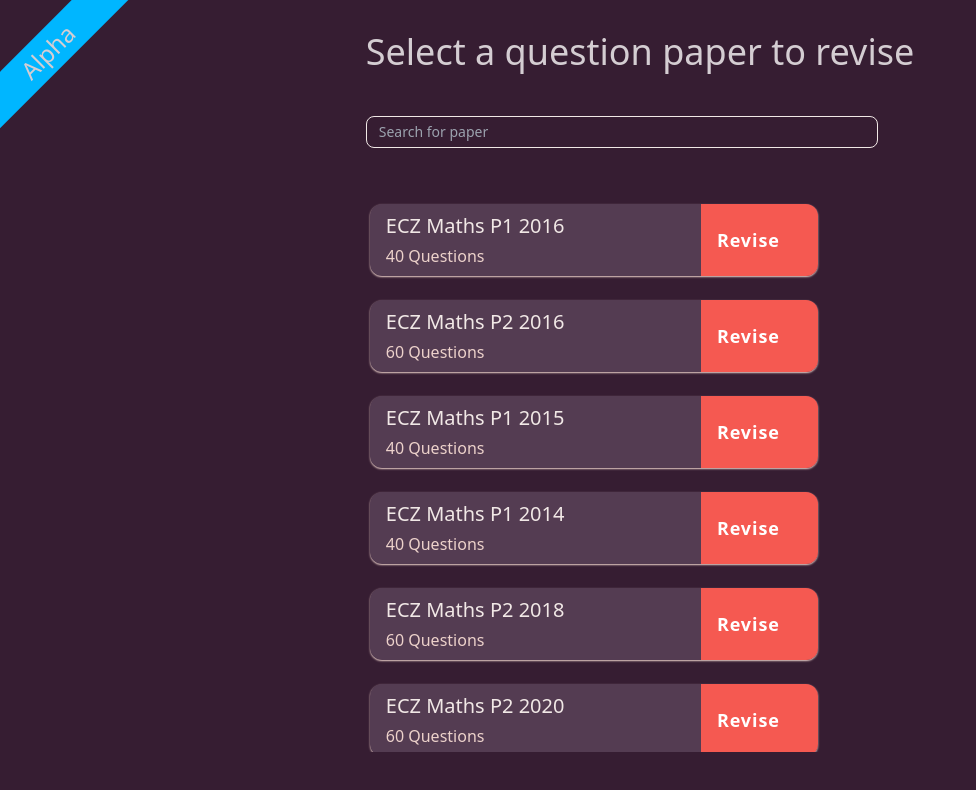
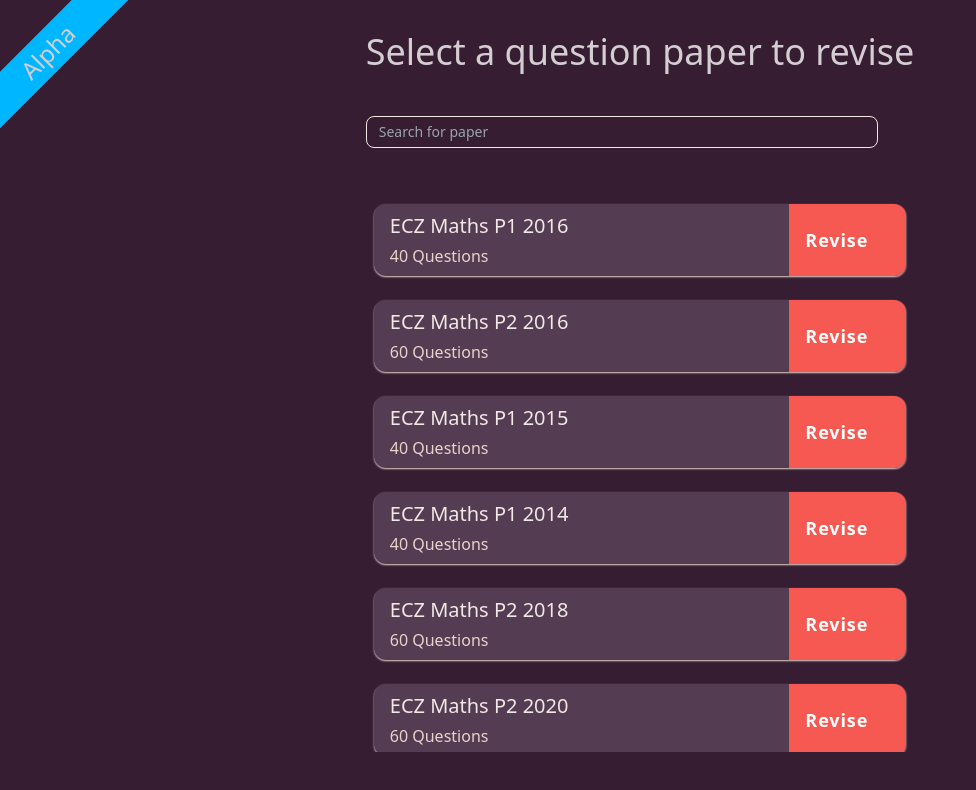
Before and after one commit to Alinaswe3/math-tutor, a SvelteKit app: page /menu in a window 1280 px wide. Shown: the top 790 px of the page, without its empty margins (0-976 px from the left). Built offline with nearby package versions, Linux system fonts and the light colour scheme; some icons are missing.

Commit message:
Added the basic html markup to the question page

```diff
--- a/src/app.postcss
+++ b/src/app.postcss
@@ -15,3 +15,9 @@ font-size: 62.5%;
 }
 }
 }
+
+@layer components {
+.container {
+@apply mx-auto w-fit min-h-[30rem] h-[90vh] mt-8 flex gap-8 flex-col;
+}
+}
--- a/src/lib/components/PaperCard.svelte
+++ b/src/lib/components/PaperCard.svelte
@@ -5,7 +5,7 @@
     export let paper: Paper;
 </script>
 
-<div class="shadow-sm shadow-secondary flex gap-4 justify-between min-w-[16rem] max-w-[28rem] rounded-xl bg-accent text-white ">
+<div class="shadow-sm shadow-secondary flex gap-4 justify-between w-full rounded-xl bg-accent text-white ">
     <p class="flex flex-col gap-1 px-4 py-2">
         <span class="text-xl text-primary">
             {paper.paperName}
@@ -14,7 +14,7 @@
             {paper.numQuestions} Questions
         </span>
     </p>
-    <a href={paper.slug} class="rounded-r-xl text-lg font-semibold tracking-wider px-4 py-2 bg-neutral flex hover:bg-primary hover:text-neutral transition-all duration-300 gap-1 justify-center items-center">
+    <a href={`menu/${paper.slug}`} class="rounded-r-xl text-lg font-semibold tracking-wider px-4 py-2 bg-neutral flex hover:bg-primary hover:text-neutral transition-all duration-300 gap-1 justify-center items-center">
         <span>Revise</span>
         <Icon  icon="ph:arrow-right-bold"/>
     </a>
--- a/src/routes/menu/+page.svelte
+++ b/src/routes/menu/+page.svelte
@@ -50,12 +50,12 @@
 
 </script>
 
-<section class="mx-auto w-fit min-h-[30rem] h-[90vh] mt-8 flex gap-8 flex-col ">
+<section class="container">
     <h1 class="text-4xl text-center mb-3">Select a question paper to revise</h1>
     <input type="text" placeholder="Search for paper"
            bind:value={searchVal}
            class="input input-sm input-bordered input-primary w-full max-w-lg"/>
-    <div class="papers w-full h-fit overflow-y-auto flex flex-col gap-6 py-6 pl-1">
+    <div class="papers w-full h-fit overflow-y-auto flex flex-col gap-6 py-6 px-2">
         {#each papers.filter((paper) => paper.paperName.toLowerCase().includes(searchVal.toLowerCase())) as paper}
             <PaperCard {paper}/>
         {/each}
--- /dev/null
+++ b/src/routes/menu/[question]/+page.svelte
@@ -0,0 +1,41 @@
+<script lang="ts">
+    import Icon from "@iconify/svelte";
+    import {page} from '$app/stores'
+
+    const slug: string = $page.params?.question ?? "No slug";
+</script>
+
+<section>
+    <div>
+        <h1>{slug}</h1>
+        <button>
+            <span>Next</span>
+            <Icon icon="ph:arrow-right-bold"/>
+        </button>
+    </div>
+    <div>
+        <div>
+            <p>Prove that 1 + 1 = 2. Make sure to <strong>show your working</strong></p>
+            <button>
+                view answer
+            </button>
+        </div>
+        <div>
+            <!-- Answer area -->
+        </div>
+    </div>
+    <div>
+        <div>
+        <!-- Chat area -->
+        </div>
+        <form>
+            <div>
+                <label for="query" hidden>Type your question</label>
+                <input id="query" type="text"/>
+            </div>
+                <button type="submit">
+                    <Icon icon="typcn:arrow-up-outline" />
+                </button>
+        </form>
+    </div>
+</section>
```
